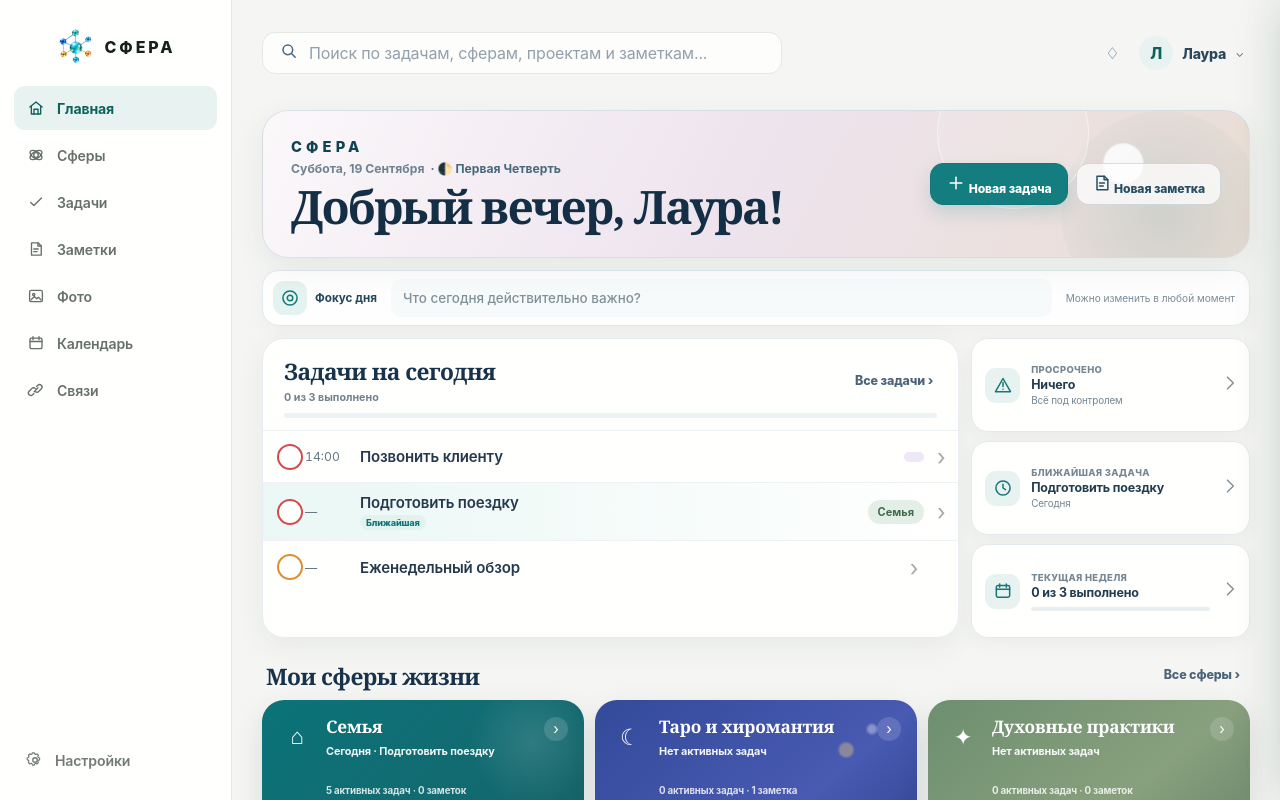
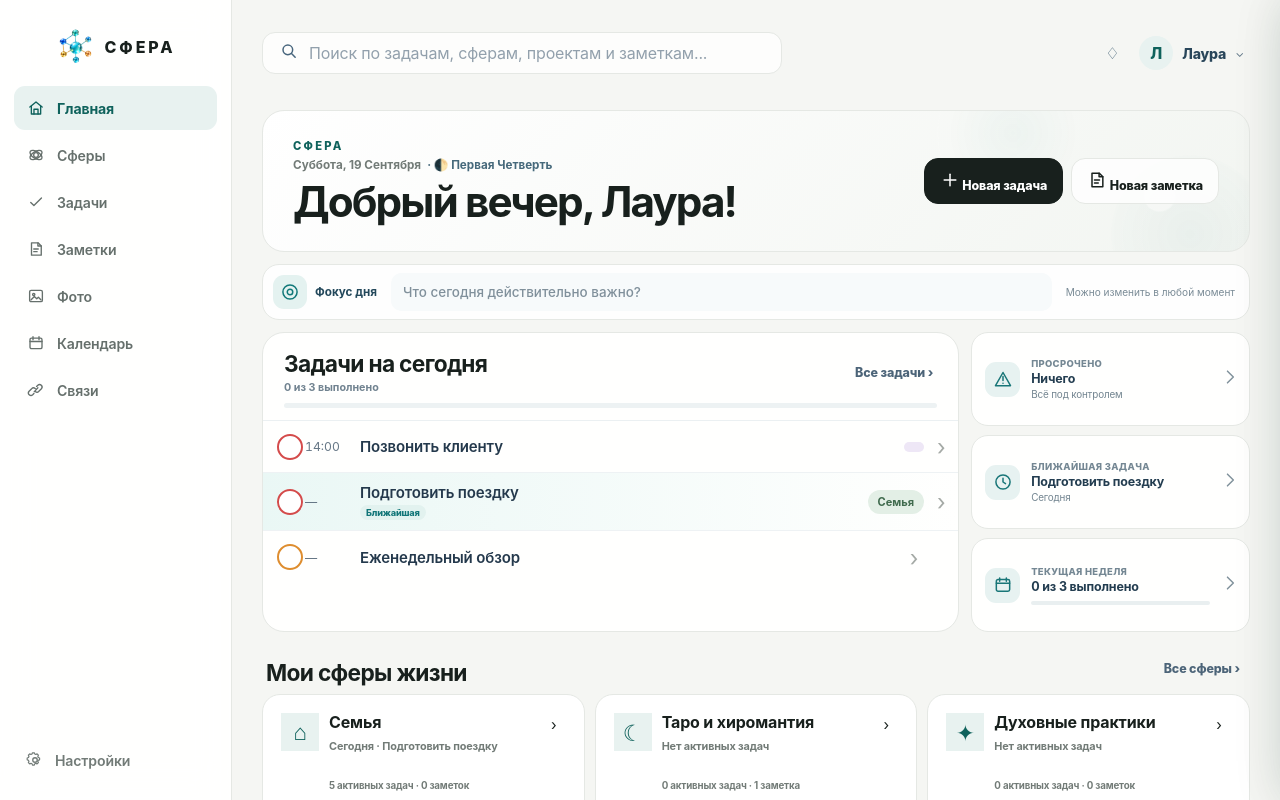
Before and after one commit to inkermankirov-a11y/sfera, a React (Vite) app in the folder apps/web/: page / in a window 1280 px wide. Shown: the top 800 px of the page. Built offline with nearby package versions, Linux system fonts and the light colour scheme.

Commit message:
Refine desktop home visual system

```diff
--- a/apps/web/src/responsive.css
+++ b/apps/web/src/responsive.css
@@ -1,3 +1,143 @@
+/* Desktop and tablet share the same restrained visual language. */
+@media (min-width: 721px) {
+  .dashboard-hero {
+    min-height: 142px !important;
+    padding: 28px 30px !important;
+    overflow: hidden !important;
+    border: 1px solid var(--s4-line) !important;
+    border-radius: 22px !important;
+    background: linear-gradient(135deg, #ffffff 0%, #f2f5f1 100%) !important;
+    box-shadow: none !important;
+  }
+
+  .dashboard-hero::before {
+    width: 190px !important;
+    height: 190px !important;
+    opacity: .35 !important;
+    border-color: #dce7e3 !important;
+  }
+
+  .dashboard-hero::after {
+    opacity: .18 !important;
+    background: radial-gradient(circle, rgba(22,124,116,.22), transparent 65%) !important;
+  }
+
+  .dashboard-wordmark {
+    color: var(--s4-accent-dark) !important;
+    font-size: .7rem !important;
+    font-weight: 760 !important;
+    letter-spacing: .2em !important;
+  }
+
+  .dashboard-date {
+    color: var(--s4-muted) !important;
+    font-size: .73rem !important;
+  }
+
+  .dashboard-hero h1 {
+    color: var(--s4-ink) !important;
+    font-family: -apple-system, BlinkMacSystemFont, "SF Pro Display", "Inter", sans-serif !important;
+    font-size: clamp(2rem, 3.3vw, 3rem) !important;
+    font-weight: 700 !important;
+    line-height: 1.02 !important;
+    letter-spacing: -.045em !important;
+  }
+
+  .dashboard-hero-actions button {
+    min-height: 46px !important;
+    border-radius: 14px !important;
+    box-shadow: none !important;
+    font-size: .78rem !important;
+  }
+
+  .dashboard-primary-action {
+    border-color: var(--s4-ink) !important;
+    background: var(--s4-ink) !important;
+  }
+
+  .dashboard-secondary-action {
+    border-color: var(--s4-line) !important;
+    background: rgba(255,255,255,.82) !important;
+    color: var(--s4-ink) !important;
+  }
+
+  .dashboard-focus,
+  .dashboard-card,
+  .dashboard-summary-card {
+    border-color: var(--s4-line) !important;
+    box-shadow: none !important;
+  }
+
+  .dashboard-card-head h2,
+  .dashboard-section-head h2 {
+    color: var(--s4-ink) !important;
+    font-family: -apple-system, BlinkMacSystemFont, "SF Pro Display", "Inter", sans-serif !important;
+    font-weight: 690 !important;
+    letter-spacing: -.03em !important;
+  }
+
+  .sphere-card-grid {
+    gap: 10px !important;
+  }
+
+  .sphere-card,
+  .sphere-card:nth-child(n),
+  .sphere-card[class*="sphere-tone-"] {
+    min-height: 126px !important;
+    padding: 18px !important;
+    border: 1px solid var(--s4-line) !important;
+    border-radius: 18px !important;
+    background: #fff !important;
+    color: var(--s4-ink) !important;
+    box-shadow: none !important;
+  }
+
+  .sphere-card::before,
+  .sphere-card::after {
+    display: none !important;
+  }
+
+  .sphere-card .sphere-symbol {
+    border: 0 !important;
+    background: var(--s4-accent-soft) !important;
+    color: var(--s4-accent-dark) !important;
+  }
+
+  .sphere-card .sphere-info strong,
+  .sphere-card .sphere-next-task,
+  .sphere-card .sphere-card-meta,
+  .sphere-card .sphere-card-progress-copy,
+  .sphere-card .sphere-last-activity,
+  .sphere-card > b {
+    color: inherit !important;
+  }
+
+  .sphere-card .sphere-info strong {
+    font-family: -apple-system, BlinkMacSystemFont, "SF Pro Display", "Inter", sans-serif !important;
+    font-size: 1rem !important;
+    font-weight: 680 !important;
+  }
+
+  .sphere-card .sphere-next-task,
+  .sphere-card .sphere-card-meta,
+  .sphere-card .sphere-last-activity {
+    color: var(--s4-muted) !important;
+  }
+
+  .sphere-card .sphere-card-progress {
+    background: #edf0ec !important;
+  }
+
+  .sphere-card .sphere-card-progress i {
+    background: var(--s4-accent) !important;
+  }
+
+  .sphere-create {
+    border-style: dashed !important;
+    background: #fafbf9 !important;
+  }
+}
+
 /* Breakpoints that sit between the phone UI and the full desktop workspace. */
 @media (min-width: 721px) and (max-width: 1040px) {
   .app-shell {
```
